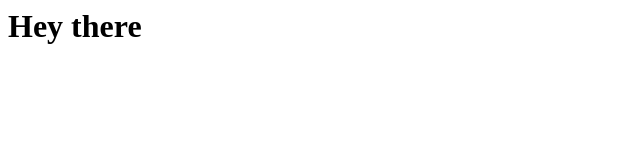
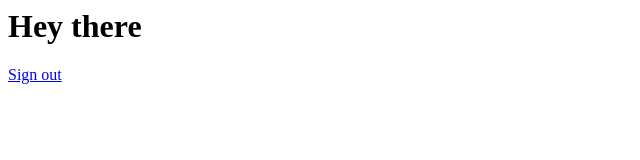
Before and after one commit to devtanc/devtanc.github.io, a plain HTML site: page index.html in a window 1280 px wide. Shown: the full height of the page, 0-640 px from the left. Drawn offline with Linux system fonts and the light colour scheme.

Commit message:
Update index.html

```diff
--- a/index.html
+++ b/index.html
@@ -6,4 +6,5 @@
 <body>
   <h1>Hey there</h1>
   <div class="g-signin2" data-onsuccess="onSignIn"></div>
+  <a href="#" onclick="signOut();">Sign out</a>
 </body>
```
